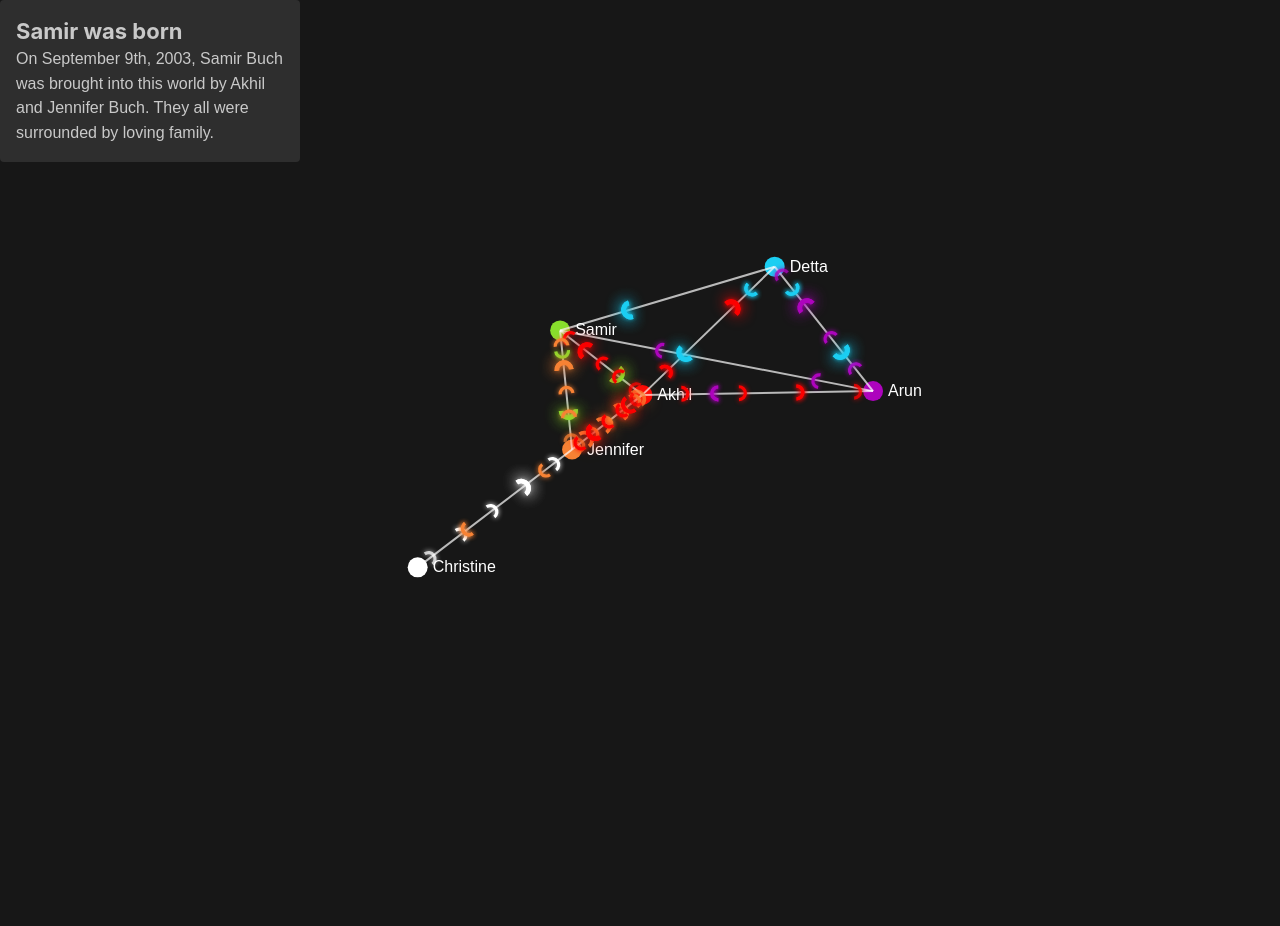
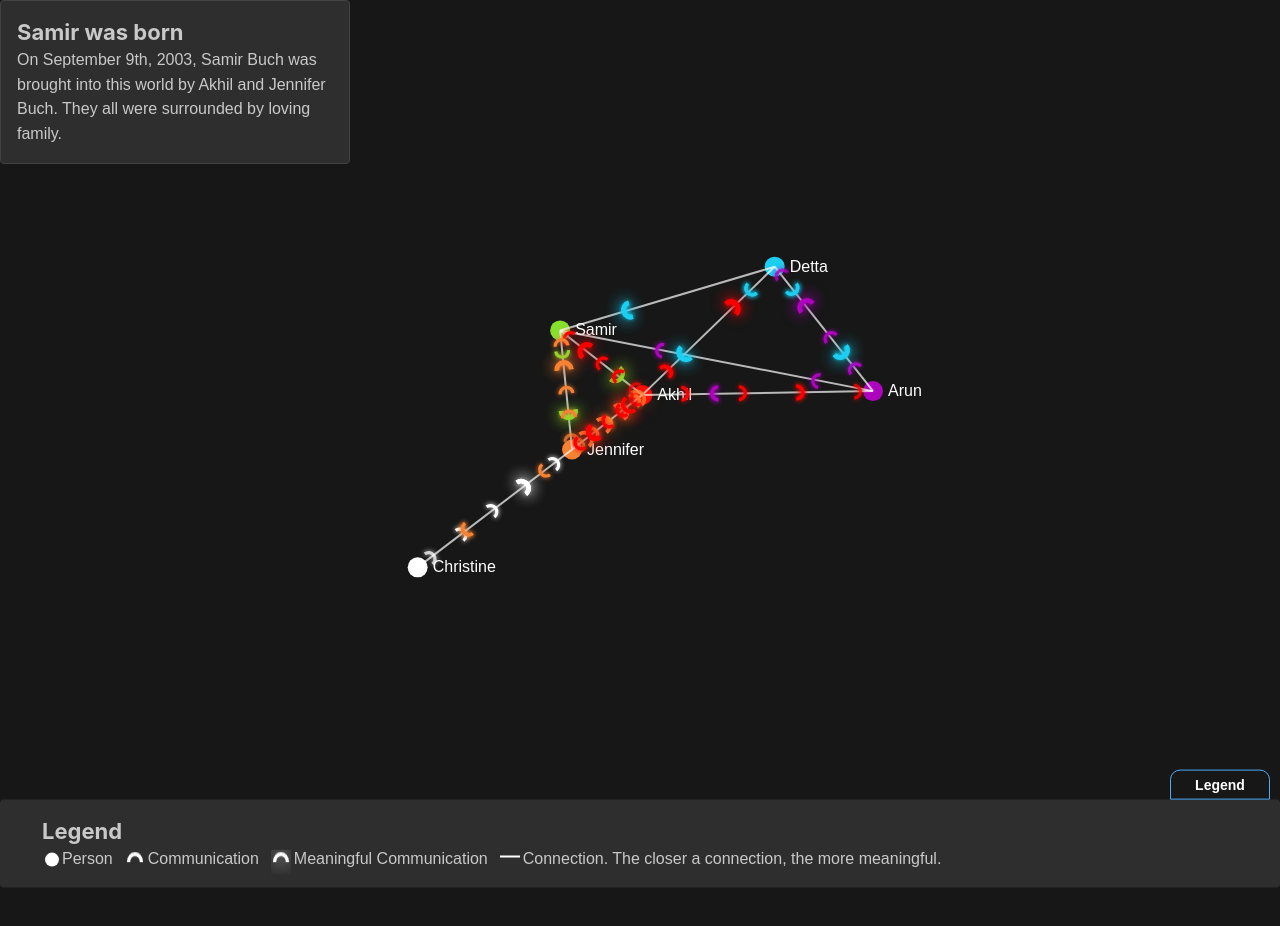
Before and after one commit to samirbuch/cis3755-final-project, a Next.js app: page /samir in a window 1280 px wide. Shown: the top 926 px of the page. Built offline with nearby package versions, Linux system fonts and the light colour scheme.

Commit message:
add Legend component

```diff
--- /dev/null
+++ b/src/components/Legend.tsx
@@ -0,0 +1,125 @@
+import { Button, Card, Container, Flex, Title, Text } from '@mantine/core';
+import { animate } from 'animejs';
+import { useEffect, useRef, useState } from 'react';
+
+export default function Legend() {
+  const [isOpen, setIsOpen] = useState(false);
+
+  const arcRef = useRef<HTMLCanvasElement>(null);
+  const arcRefMeaningful = useRef<HTMLCanvasElement>(null);
+
+  useEffect(() => {
+    const arcCanvas = arcRef.current;
+    const arcCanvasMeaningful = arcRefMeaningful.current;
+
+    if (!arcCanvas || !arcCanvasMeaningful) return;
+
+    const ctx = arcCanvas.getContext('2d');
+    const ctxMeaningful = arcCanvasMeaningful.getContext('2d');
+
+    if (!ctx || !ctxMeaningful) return;
+
+    const radius = 8;
+
+    ctx.beginPath();
+    ctx.arc(10, 10, radius, Math.PI, 2 * Math.PI); // Outer arc
+    ctx.arc(10, 10, radius * 0.6, 2 * Math.PI, Math.PI, true); // Inner arc
+    ctx.closePath();
+    ctx.fillStyle = "#FFF";
+    ctx.fill();
+
+    ctxMeaningful.shadowBlur = 15;
+    ctxMeaningful.shadowColor = "#FFF";
+    ctxMeaningful.beginPath();
+    ctxMeaningful.arc(10, 10, radius, Math.PI, 2 * Math.PI); // Outer arc
+    ctxMeaningful.arc(10, 10, radius * 0.6, 2 * Math.PI, Math.PI, true); // Inner arc
+    ctxMeaningful.closePath();
+    ctxMeaningful.fillStyle = "#FFF";
+    ctxMeaningful.fill();
+  }, []);
+
+  const toggleLegend = () => {
+    const legendElement = document.getElementById('legend');
+    if (!legendElement) return;
+
+    if (isOpen) {
+      animate(legendElement, {
+        translateY: '100%',
+        duration: 500,
+        easing: 'easeInOutQuad',
+        complete: () => setIsOpen(false),
+      });
+    } else {
+      setIsOpen(true);
+      animate(legendElement, {
+        translateY: '0%',
+        duration: 500,
+        easing: 'easeInOutQuad',
+      });
+    }
+  };
+
+  return (
+    <div
+      id="legend"
+      style={{
+        position: 'fixed',
+        bottom: 0,
+        left: 0,
+        right: 0,
+        transform: 'translateY(100%)',
+        zIndex: 999
+      }}
+    >
+      <Button
+        variant={isOpen ? 'filled' : 'outline'}
+        onClick={toggleLegend}
+        style={{
+          position: 'absolute',
+          top: '-30px',
+          right: '10px',
+          width: '100px',
+          height: '30px',
+          borderRadius: '10px 10px 0 0',
+          // backgroundColor: '#333',
+          color: 'white',
+          cursor: 'pointer',
+          zIndex: 1000,
+        }}
+      >
+        {isOpen ? 'Close' : 'Legend'}
+      </Button>
+
+      <Card>
+        <Container mx="xs">
+          <Title order={3}>Legend</Title>
+          <Flex direction="row" gap="sm" align="center">
+            <Flex align="center">
+              <svg width="20" height="20" viewBox="0 0 20 20">
+                <circle cx="10" cy="10" r="7" fill="white" />
+              </svg>
+              <Text>Person</Text>
+            </Flex>
+
+            <Flex gap={3}>
+              <canvas width={20} height={20} ref={arcRef} style={{ transform: "translateY(3px)" }} />
+              <Text>Communication</Text>
+            </Flex>
+
+            <Flex gap={3}>
+              <canvas width={20} height={20} ref={arcRefMeaningful} style={{ transform: "translateY(3px)" }} />
+              <Text>Meaningful Communication</Text>
+            </Flex>
+
+            <Flex gap={3}>
+              <svg width="20" height="20" viewBox="0 0 20 20">
+                <line x1="0" y1="10" x2="20" y2="10" stroke="white" strokeWidth="2" />
+              </svg>
+              <Text>Connection. The closer a connection, the more meaningful.</Text>
+            </Flex>
+          </Flex>
+        </Container>
+      </Card>
+    </div>
+  );
+}
--- a/src/pages/samir.tsx
+++ b/src/pages/samir.tsx
@@ -12,6 +12,7 @@ import { useEditorContext } from "@/contexts/EditorContext";
 import { NodeNoFixed } from "@/interfaces/Node";
 import { ZodTimeline } from "@/interfaces/Timeline";
 import { wait } from "@/util/misc";
+import Legend from '@/components/Legend';
 
 export default function Samir() {
   const [timeline, setTimeline] = useState<Event[] | null>(null);
@@ -189,6 +190,8 @@ export default function Samir() {
 
   return timeline && timeline.length > 0 && (
     <div>
+      <Legend />
+
       <div style={{
         position: "fixed",
         top: 0,
@@ -201,7 +204,7 @@ export default function Samir() {
       </div>
 
       <Draggable>
-        <Card maw={300}>
+        <Card maw={350} withBorder>
           <Title order={3}>{event?.eventTitle}</Title>
           <Text>{event?.eventDescription}</Text>
           {event?.nodes.some(node => node.highlighted) && (
```
